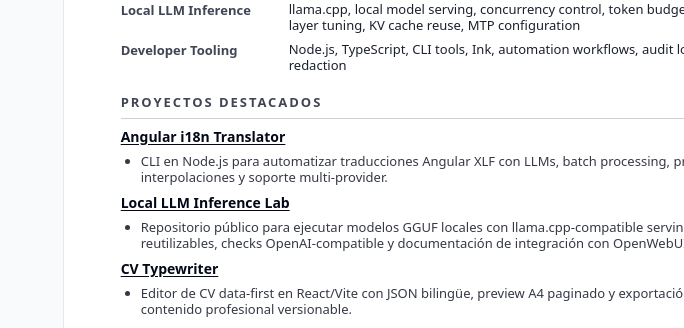
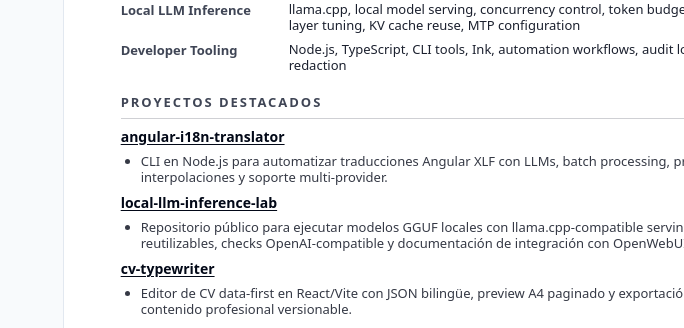
Before and after one commit to RafaGonzalezDev/cv-typewriter, a React (Vite) app: page / in a window 1280 px wide. Shown: the part 1400-1728 px from the top of the page, without its empty margins (596-1280 px from the left). Built offline with nearby package versions, Linux system fonts and the light colour scheme.

Commit message:
feat(cv): use repository project names

```diff
--- a/src/features/cv-typewriter/sample.js
+++ b/src/features/cv-typewriter/sample.js
@@ -129,19 +129,19 @@
           ],
           projects: [
             {
-              name: `[Angular i18n Translator](${projectUrls.angularI18nTranslator})`,
+              name: `[angular-i18n-translator](${projectUrls.angularI18nTranslator})`,
               highlights: [
                 'CLI en Node.js para automatizar traducciones Angular XLF con LLMs, batch processing, preservación de interpolaciones y soporte multi-provider.',
               ],
             },
             {
-              name: `[Local LLM Inference Lab](${projectUrls.localLlmInferenceLab})`,
+              name: `[local-llm-inference-lab](${projectUrls.localLlmInferenceLab})`,
               highlights: [
                 'Repositorio público para ejecutar modelos GGUF locales con llama.cpp-compatible serving, perfiles reutilizables, checks OpenAI-compatible y documentación de integración con OpenWebUI.',
               ],
             },
             {
-              name: `[CV Typewriter](${projectUrls.cvTypewriter})`,
+              name: `[cv-typewriter](${projectUrls.cvTypewriter})`,
               highlights: [
                 'Editor de CV data-first en React/Vite con JSON bilingüe, preview A4 paginado y exportación PDF para iterar contenido profesional versionable.',
               ],
@@ -271,19 +271,19 @@
           ],
           projects: [
             {
-              name: `[Angular i18n Translator](${projectUrls.angularI18nTranslator})`,
+              name: `[angular-i18n-translator](${projectUrls.angularI18nTranslator})`,
               highlights: [
                 'Node.js CLI for automating Angular XLF translations with LLMs, batch processing, interpolation preservation and multi-provider support.',
               ],
             },
             {
-              name: `[Local LLM Inference Lab](${projectUrls.localLlmInferenceLab})`,
+              name: `[local-llm-inference-lab](${projectUrls.localLlmInferenceLab})`,
               highlights: [
                 'Public repository for running local GGUF models with llama.cpp-compatible serving, reusable profiles, OpenAI-compatible checks and OpenWebUI integration docs.',
               ],
             },
             {
-              name: `[CV Typewriter](${projectUrls.cvTypewriter})`,
+              name: `[cv-typewriter](${projectUrls.cvTypewriter})`,
               highlights: [
                 'Data-first CV editor built with React/Vite, bilingual JSON content, paginated A4 preview and PDF export for version-controlled professional content.',
               ],
```
